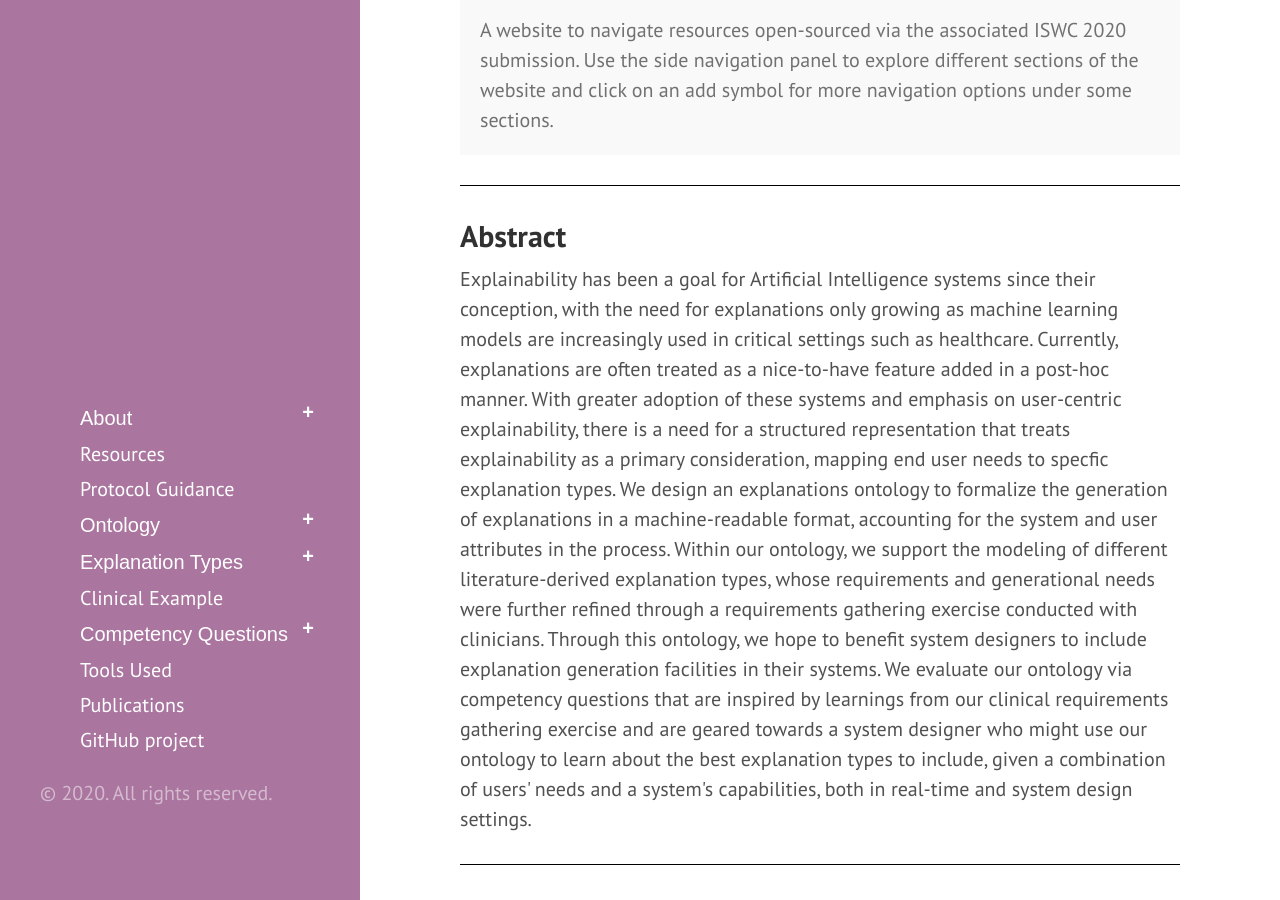
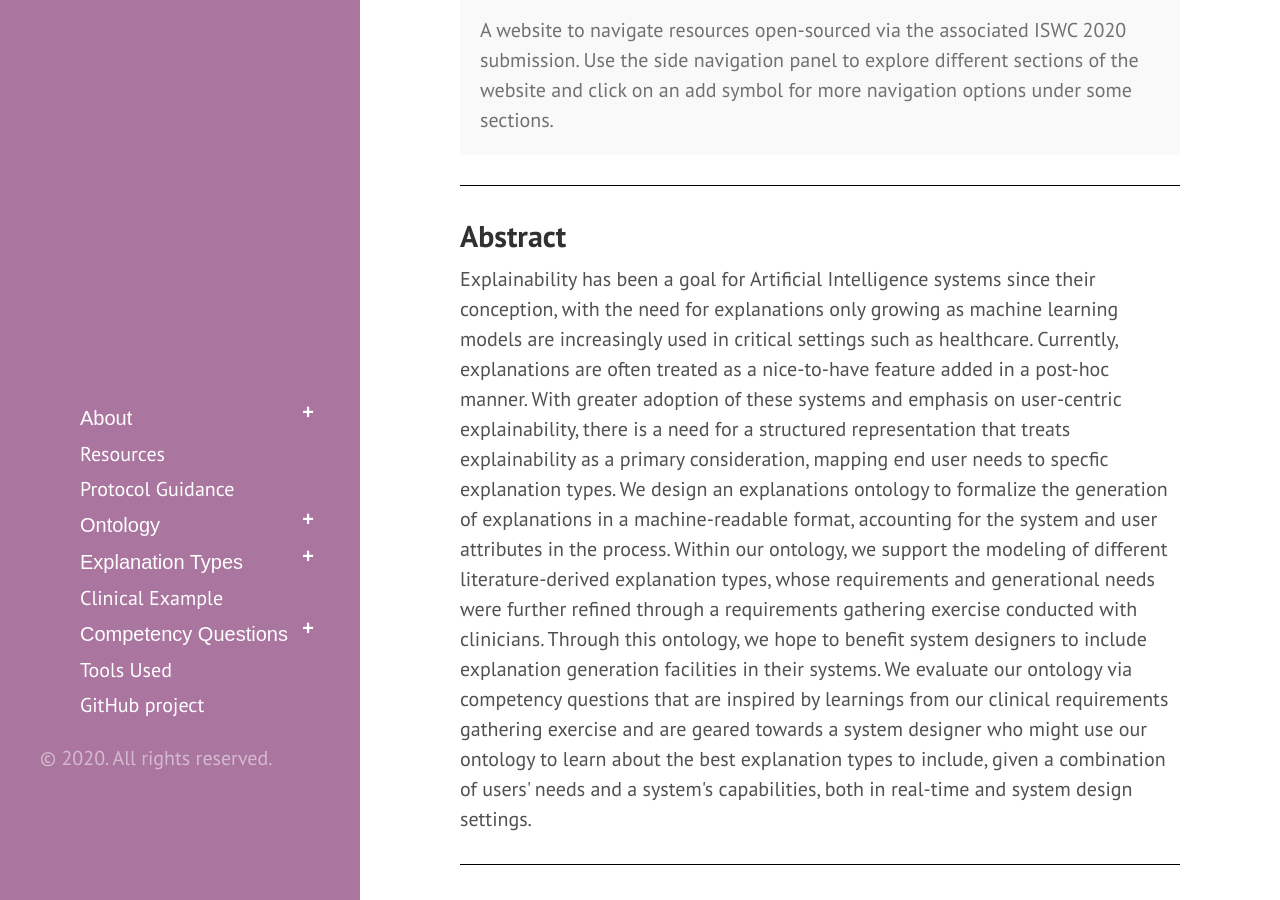
Before and after one commit to tetherless-world/explanation-ontology, a Jekyll site: the page built from index.md, in a window 1280 px wide and 900 px high, scrolled down 437 px. Built offline with Jekyll 4.4.1, drawn with Linux system fonts in a browser that asks for light colours; our own code applies the rules of GitHub Pages for plain Markdown files; Markdown is read by kramdown in place of the engine named in the settings.

Commit message:
Update sidebar.html

```diff
--- a/_includes/sidebar.html
+++ b/_includes/sidebar.html
@@ -17,7 +17,7 @@
         <ul>
           <li><a class="sidebar-nav-item{% if page.url == node.url %} active{% endif %}" href="{{site.baseurl}}index#abstract">Description</a></li>
 
-          <li><a class="sidebar-nav-item{% if page.url == node.url %} active{% endif %}" href="{{site.baseurl}}index#publication">Publications</a></li>
+          <li><a class="sidebar-nav-item{% if page.url == node.url %} active{% endif %}" href="{{site.baseurl}}index#publications">Publications</a></li>
 
         </ul>
         </div>
@@ -56,10 +56,6 @@
         </div>
         </li>
         <li><a class="sidebar-nav-item{% if page.url == node.url %} active{% endif %}" href="{{site.baseurl}}index#toolsused">Tools Used</a></li>
-                <li><a class="sidebar-nav-item{% if page.url == node.url %} active{% endif %}" href="{{site.baseurl}}publications">Publications</a></li>
-
-
-
 
 
       {% comment %}
```
